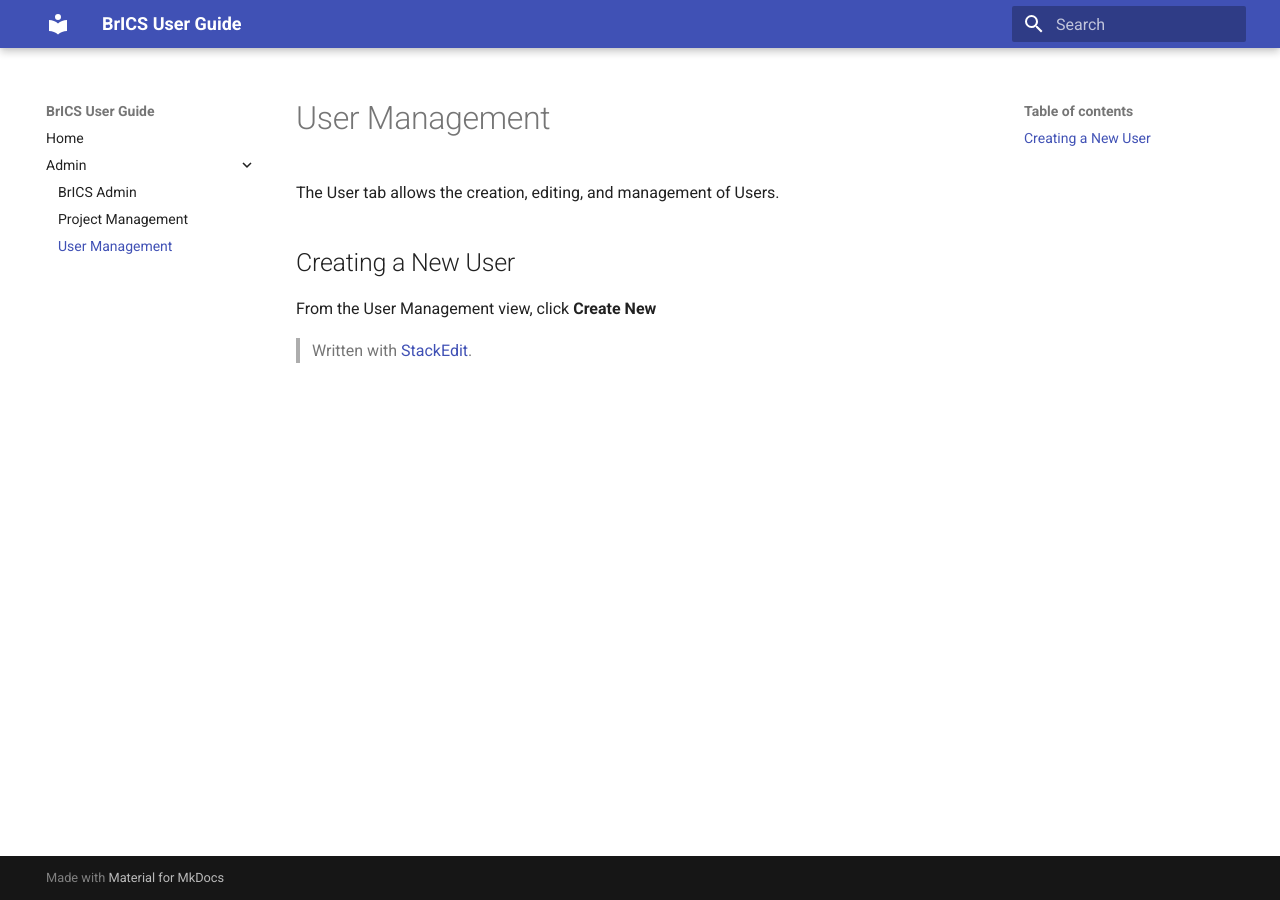
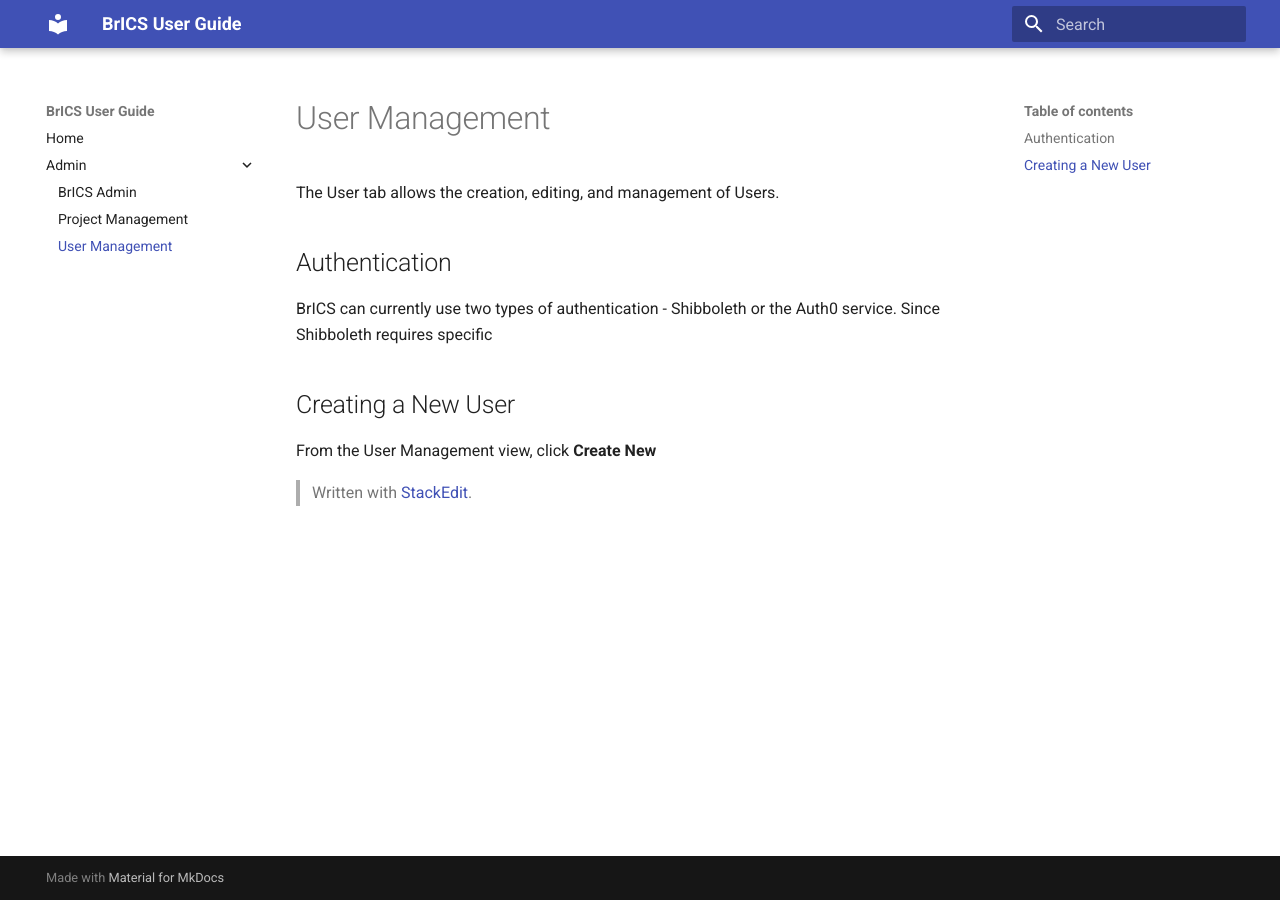
Before and after one commit to BrainImaging/brics-docs, an MkDocs documentation site: the page built from docs/admin/user.md, in a window 1280 px wide. Built offline with MkDocs 1.6.1 and Material for MkDocs 9.7.7, drawn with Linux system fonts in a browser that asks for light colours.

Commit message:
docs/admin/user.md updated from https://stackedit.io/

```diff
--- a/docs/admin/user.md
+++ b/docs/admin/user.md
@@ -2,10 +2,12 @@
 # User Management
 The User tab allows the creation, editing, and management of Users.
 
+## Authentication
+BrICS can currently use two types of authentication - Shibboleth or the Auth0 service. Since Shibboleth requires specific
 ## Creating a New User
 
 From the User Management view, click **Create New**
 > Written with [StackEdit](https://stackedit.io/).
 <!--stackedit_data:
-eyJoaXN0b3J5IjpbLTExMTAxMDAwMjQsMTEzODY4NDE3MF19
+eyJoaXN0b3J5IjpbLTEzOTUwNDU2ODAsMTEzODY4NDE3MF19
 -->
```
